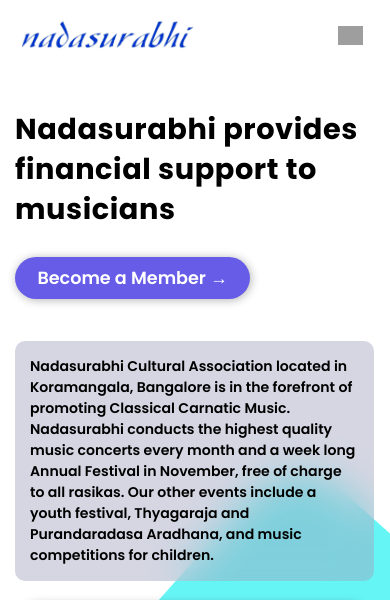
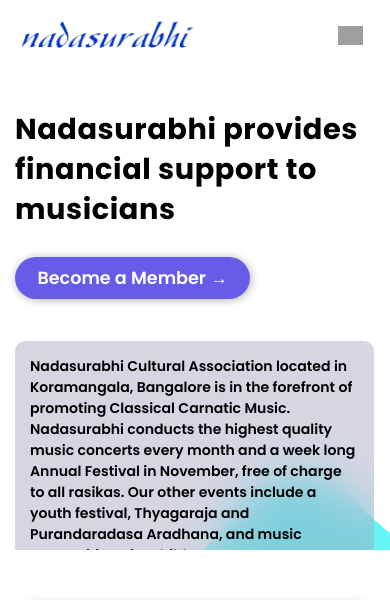
Before and after one commit to Ashu0Singh/Nadasurabhi, a React (Create React App) app: page / in a window 390 px wide. Shown: the top 600 px of the page. Built offline with nearby package versions, Linux system fonts and the light colour scheme; grey boxes are pictures that could not be loaded.

Commit message:
Changed clip to hidden

```diff
--- a/src/components/Homepage/HeroSection/HeroSection.css
+++ b/src/components/Homepage/HeroSection/HeroSection.css
@@ -13,7 +13,7 @@
         width: 100%;
         flex-direction: column;
         margin-top: 4vh;
-        overflow-x: clip;
+        overflow-x: hidden;
 
     }
 }
```
